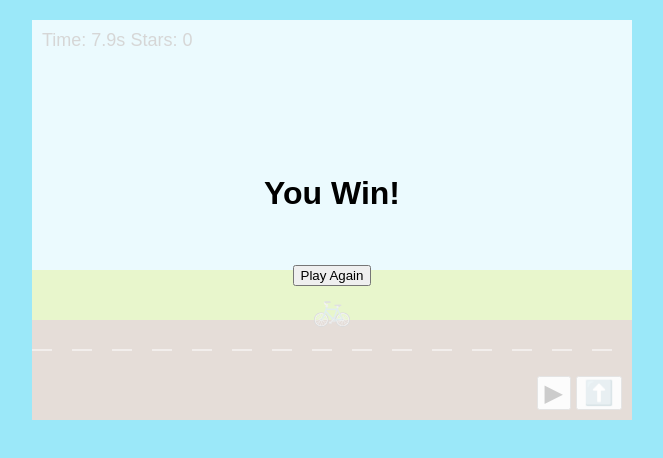
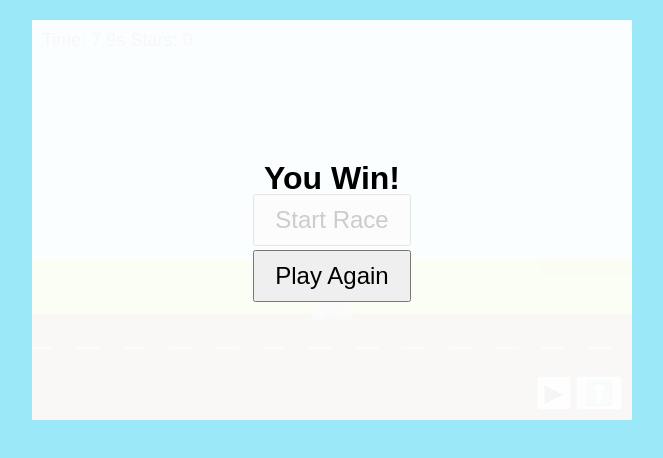
Before and after one commit to sonu84it/kids-bike-racing, a plain HTML site: page index.html in a window 1280 px wide. Both pictures are taken after a click on the button "Play Again". Shown: the whole page, without its empty margins (308-971 px from the left). Drawn offline with Linux system fonts and the light colour scheme.

Commit message:
Add start screen and simple AI racers

```diff
--- a/game.js
+++ b/game.js
@@ -8,17 +8,77 @@ const btnJump=document.getElementById('btnJump');
 const panel=document.getElementById('panel');
 const final=document.getElementById('final');
 const playBtn=document.getElementById('play');
+const startPanel=document.getElementById('start-panel');
+const startBtn=document.getElementById('start');
 let running=false,last=0,pos=0,time=0,stars=0,baseSpeed=2,jumpT=0,slowT=0;
 let objects=[],finish=5000;
-function reset(){running=true;last=0;pos=0;time=0;stars=0;baseSpeed=2;jumpT=0;slowT=0;objects=[];panel.hidden=true;for(let x=800;x<=finish;x+=800)objects.push({x,star:Math.random()<0.5,hit:false});draw();requestAnimationFrame(loop);}
+let aiBikes=[];
+function reset(){
+  running=true;last=0;pos=0;time=0;stars=0;jumpT=0;slowT=0;objects=[];
+  for(let x=800;x<=finish;x+=800)objects.push({x,star:Math.random()<0.5,hit:false});
+  aiBikes=[{pos:0,speed:2.3},{pos:0,speed:1.9}];
+  panel.hidden=true;startPanel.hidden=true;
+  draw();
+  requestAnimationFrame(loop);
+}
 function jump(){if(!jumpT)jumpT=0.001;}
-function update(dt){let speed=baseSpeed+(btnRightPressed?2:0);if(slowT>0){slowT-=dt;speed=1;}pos+=speed*100*dt;if(jumpT)jumpT+=dt;if(jumpT>0.3)jumpT=0;
-objects.forEach(o=>{if(!o.hit&&pos+300>o.x&&pos+300<o.x+40&&(!jumpT||o.star)){o.hit=true;if(o.star)stars++;else slowT=1;}});
-if(pos>finish){running=false;panel.hidden=false;final.textContent=`Time: ${time.toFixed(1)}s Stars: ${stars}`;}}
-function draw(){ctx.clearRect(0,0,600,400);ctx.fillStyle='#9be8f9';ctx.fillRect(0,0,600,250);ctx.fillStyle='#8fd400';ctx.fillRect(0,250,600,50);ctx.fillStyle='#7c543e';ctx.fillRect(0,300,600,100);ctx.strokeStyle='#fff';ctx.setLineDash([20,20]);ctx.beginPath();ctx.moveTo(0,330);ctx.lineTo(600,330);ctx.stroke();ctx.setLineDash([]);
-objects.forEach(o=>{let x=300-(o.x-pos);if(!o.hit&&x>-50&&x<650){ctx.font='24px serif';ctx.fillText(o.star?'⭐':'🪨',x,o.star?280:330);}});
-ctx.font='32px serif';ctx.fillText('🚲',280,jumpT?250:300);
-hudTime.textContent=`Time: ${time.toFixed(1)}s`;hudStars.textContent=`Stars: ${stars}`;}
-let btnRightPressed=false;btnRight.onpointerdown=()=>{btnRightPressed=true;};btnRight.onpointerup=()=>{btnRightPressed=false;};btnJump.onpointerdown=jump;window.onkeydown=e=>{if(e.key==='ArrowRight')btnRightPressed=true;if(e.key==='ArrowUp')jump();};window.onkeyup=e=>{if(e.key==='ArrowRight')btnRightPressed=false;};playBtn.onclick=reset;
-function loop(t){if(!running)return;let dt=(t-last)/1000;last=t;if(document.hidden){requestAnimationFrame(loop);return;}time+=dt;update(dt);draw();requestAnimationFrame(loop);}
-reset();
+function update(dt){
+  let speed=baseSpeed+(btnRightPressed?2:0);
+  if(slowT>0){slowT-=dt;speed=1;}
+  pos+=speed*100*dt;
+  if(jumpT)jumpT+=dt;
+  if(jumpT>0.3)jumpT=0;
+  objects.forEach(o=>{
+    if(!o.hit&&pos+300>o.x&&pos+300<o.x+40&&(!jumpT||o.star)){
+      o.hit=true;
+      if(o.star)stars++;else slowT=1;
+    }
+  });
+  aiBikes.forEach(b=>{b.pos+=b.speed*100*dt;});
+  if(pos>finish){
+    running=false;
+    panel.hidden=false;
+    final.textContent=`Time: ${time.toFixed(1)}s Stars: ${stars}`;
+  }
+}
+function draw(){
+  ctx.clearRect(0,0,600,400);
+  ctx.fillStyle='#9be8f9';ctx.fillRect(0,0,600,250);
+  ctx.fillStyle='#8fd400';ctx.fillRect(0,250,600,50);
+  ctx.fillStyle='#7c543e';ctx.fillRect(0,300,600,100);
+  ctx.strokeStyle='#fff';ctx.setLineDash([20,20]);
+  ctx.beginPath();ctx.moveTo(0,330);ctx.lineTo(600,330);ctx.stroke();
+  ctx.setLineDash([]);
+  objects.forEach(o=>{
+    let x=300-(o.x-pos);
+    if(!o.hit&&x>-50&&x<650){
+      ctx.font='24px serif';
+      ctx.fillText(o.star?'⭐':'🪨',x,o.star?280:330);
+    }
+  });
+  aiBikes.forEach(b=>{
+    let x=300-(b.pos-pos);
+    if(x>-50&&x<650){ctx.font='28px serif';ctx.fillText('🚲',x,300);}
+  });
+  ctx.font='32px serif';
+  ctx.fillText('🚲',280,jumpT?250:300);
+  hudTime.textContent=`Time: ${time.toFixed(1)}s`;
+  hudStars.textContent=`Stars: ${stars}`;
+}
+let btnRightPressed=false;
+btnRight.onpointerdown=()=>{btnRightPressed=true;};
+btnRight.onpointerup=()=>{btnRightPressed=false;};
+btnJump.onpointerdown=jump;
+window.onkeydown=e=>{if(e.key==='ArrowRight')btnRightPressed=true;if(e.key==='ArrowUp')jump();};
+window.onkeyup=e=>{if(e.key==='ArrowRight')btnRightPressed=false;};
+playBtn.onclick=reset;
+startBtn.onclick=reset;
+function loop(t){
+  if(!running)return;
+  let dt=(t-last)/1000;last=t;
+  if(document.hidden){requestAnimationFrame(loop);return;}
+  time+=dt;
+  update(dt);
+  draw();
+  requestAnimationFrame(loop);
+}
--- a/index.html
+++ b/index.html
@@ -10,7 +10,10 @@
   <canvas id="game" width="600" height="400"></canvas>
   <div id="hud"><span id="time">Time: 0.0s</span> <span id="starCount">Stars: 0</span></div>
   <div id="controls"><button id="btnRight">▶</button><button id="btnJump">⬆️</button></div>
-  <div id="panel" hidden>
+  <div id="start-panel" class="panel">
+    <button id="start">Start Race</button>
+  </div>
+  <div id="panel" class="panel" hidden>
     <h1>You Win!</h1>
     <p id="final"></p>
     <button id="play">Play Again</button>
--- a/styles.css
+++ b/styles.css
@@ -1,10 +1,11 @@
 body{font-family:sans-serif;background:#9be8f9;margin:0;}
-#game-container{position:relative;width:600px;height:400px;margin:20px auto;background:#bef;overflow:hidden;}
-canvas{background:linear-gradient(#9be8f9,#d0f4f7 70%,#7c543e 70%,#7c543e);display:block;}
+#game-container{position:relative;width:600px;height:400px;margin:20px auto;background:#bef;overflow:hidden;perspective:800px;}
+canvas{background:linear-gradient(#9be8f9,#d0f4f7 70%,#7c543e 70%,#7c543e);display:block;transform:rotateX(20deg);transform-origin:top;}
 #hud{position:absolute;top:10px;left:10px;color:#333;font-size:18px;}
 #controls{position:absolute;bottom:10px;right:10px;}
 #controls button{font-size:24px;margin-left:5px;}
 #wheel{width:20px;height:20px;border:3px solid #333;border-radius:50%;position:absolute;bottom:5px;animation:spin 0.5s linear infinite;}
 #bike{position:absolute;left:280px;bottom:60px;font-size:32px;}
-#panel{position:absolute;top:0;left:0;width:100%;height:100%;background:rgba(255,255,255,0.8);display:flex;flex-direction:column;align-items:center;justify-content:center;}
+.panel{position:absolute;top:0;left:0;width:100%;height:100%;background:rgba(255,255,255,0.8);display:flex;flex-direction:column;align-items:center;justify-content:center;}
+.panel button{font-size:24px;padding:10px 20px;}
 @keyframes spin{to{transform:rotate(360deg);}}
```
